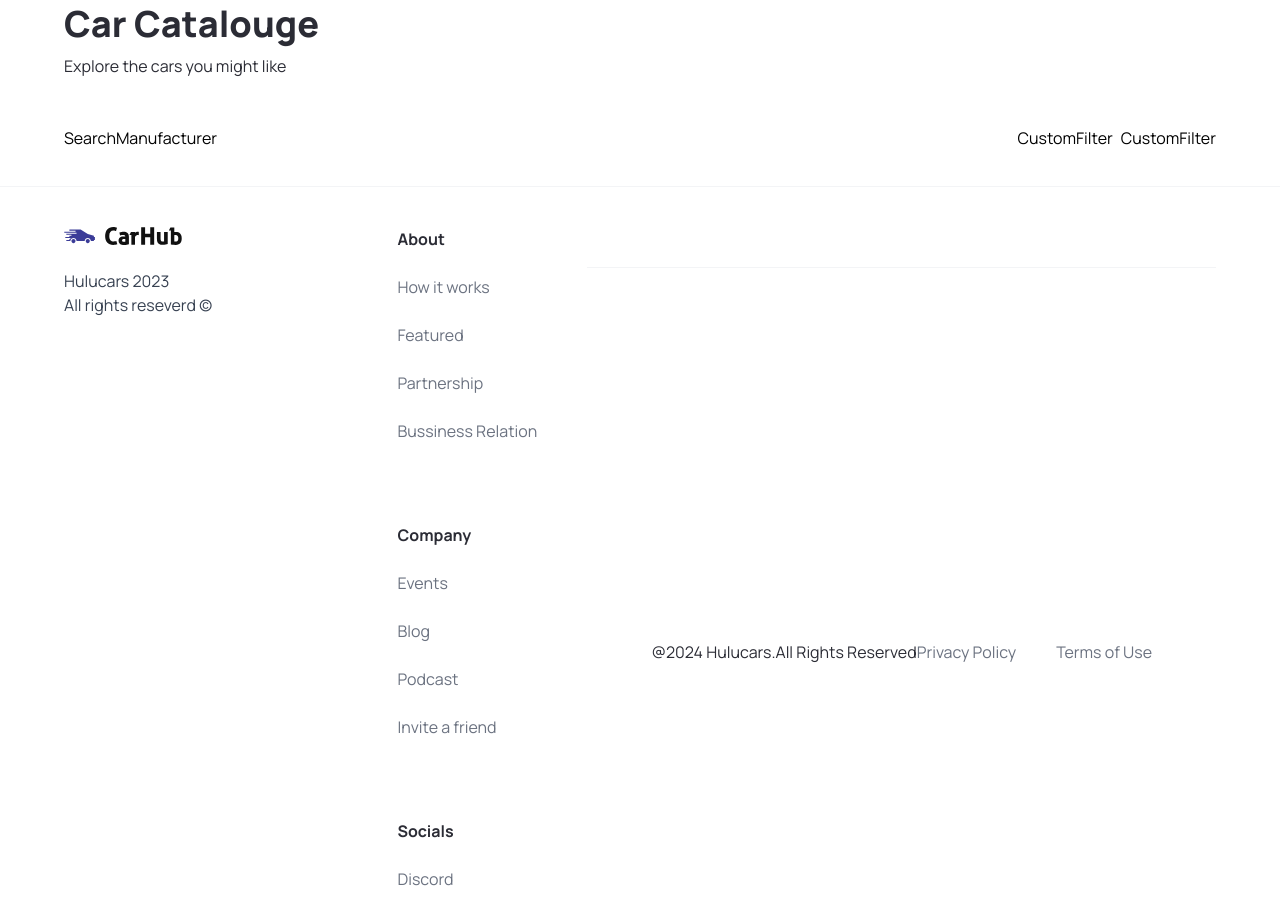
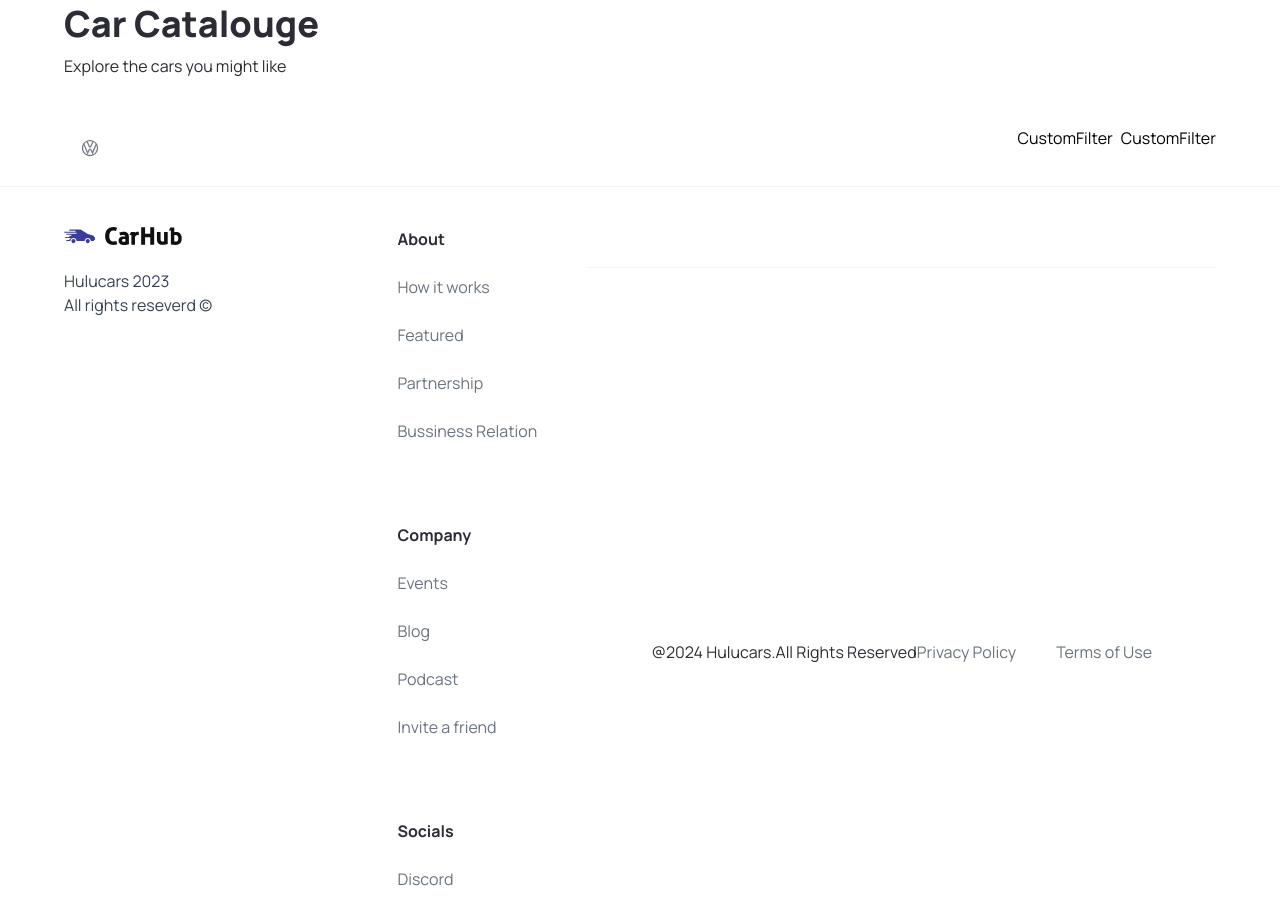
Before and after one commit to misikir21/speedcars, a Next.js app: page / in a window 1280 px wide. Shown: the part 860-1779 px from the top of the page. Built offline with nearby package versions, Linux system fonts and the light colour scheme.

Commit message:
add a combo button

```diff
--- a/components/SearchManufacturer.tsx
+++ b/components/SearchManufacturer.tsx
@@ -1,11 +1,28 @@
 import React from "react";
+import Image from "next/image";
 import { SearchManufacturerProps } from "@/types";
 import { Combobox, Transition } from "@headlessui/react";
 const SearchManufacturer = ({
   manufacturer,
   setManufacturer,
 }: SearchManufacturerProps) => {
-  return <div>SearchManufacturer</div>;
+  return (
+    <div className="search-manufacturer">
+      <Combobox>
+        <div className="relative w-full">
+          <Combobox.Button className="absolute top[14px]">
+            <Image
+              src="/car-logo.svg"
+              alt="car log"
+              width={20}
+              height={20}
+              className="ml-4"
+            />
+          </Combobox.Button>
+        </div>
+      </Combobox>
+    </div>
+  );
 };
 
 export default SearchManufacturer;
```
